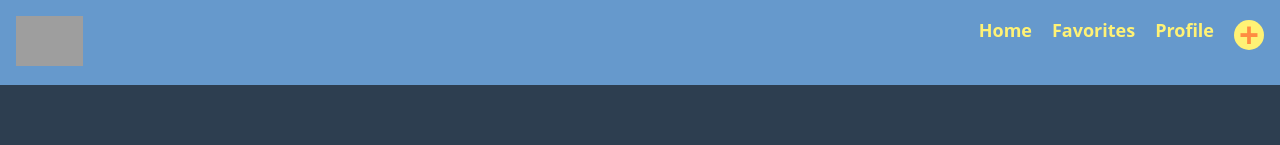
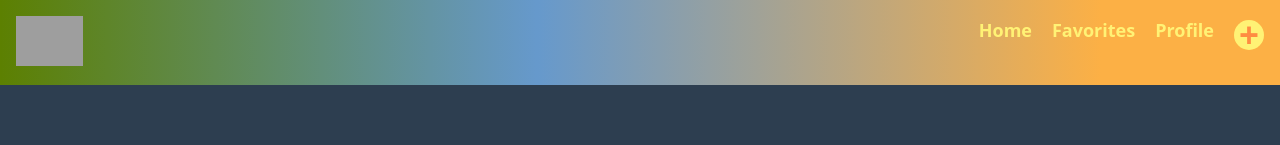
Before and after one commit to bungin/Flavor-Pidginhole, a React (Vite) app in the folder client/: page / in a window 1280 px wide. Shown: the top 145 px of the page. Built offline with nearby package versions, Linux system fonts and the light colour scheme; no server answers; grey boxes are pictures that could not be loaded.

Commit message:
gradiant on navbar

```diff
--- a/client/src/components/Navbar/Navbar.css
+++ b/client/src/components/Navbar/Navbar.css
@@ -4,7 +4,13 @@
   justify-content: space-between;
   align-items: center;
   padding: 1rem;
-  background-color: #6699cc;
+  background-color: rgb(92, 128, 1);
+  background: linear-gradient(
+    90deg,
+    rgba(92, 128, 1, 1) 0%,
+    rgba(102, 153, 204, 1) 42%,
+    rgba(252, 176, 69, 1) 86%
+  );
   position: relative;
 }
 
```
